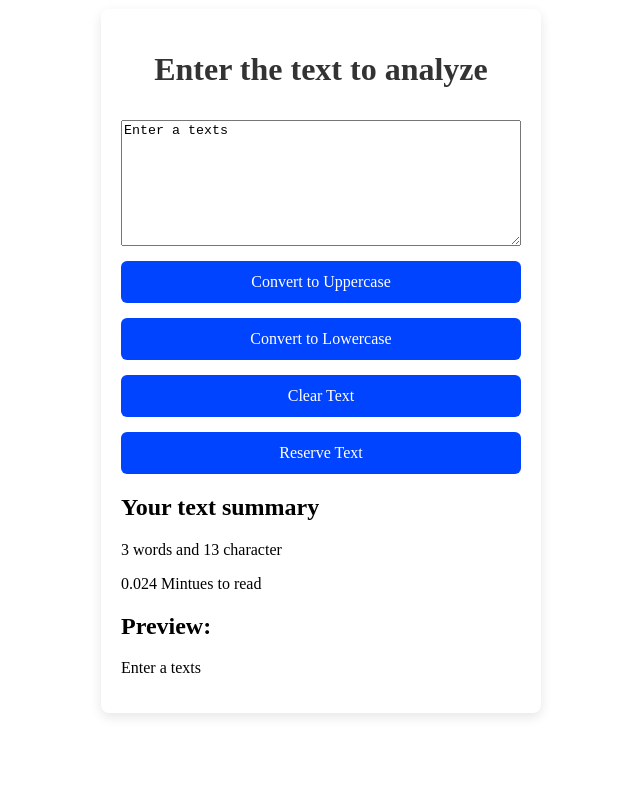
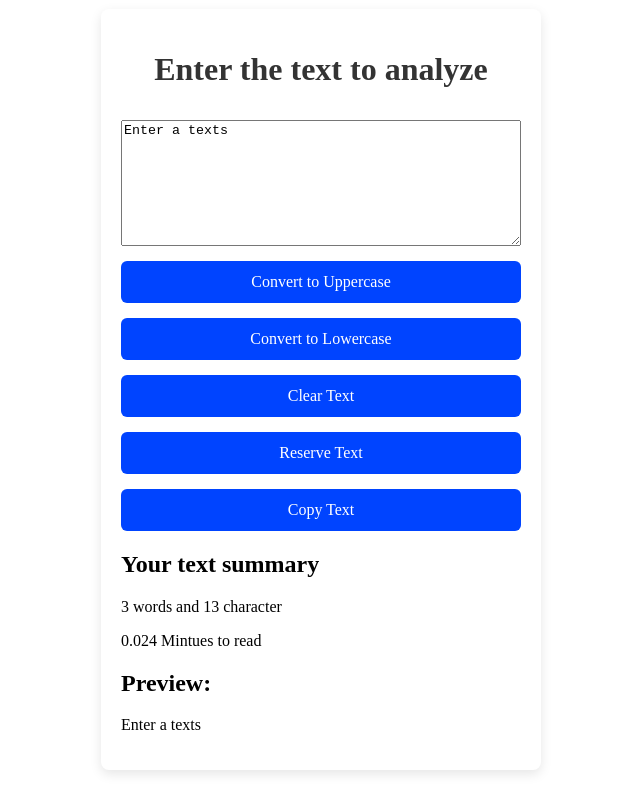
Before and after one commit to Anukul-rai/Text-utils, a React (Vite) app: page / in a window 1280 px wide. Shown: the part 433-1233 px from the top of the page, without its empty margins (319-959 px from the left). Before the commit the page ends 1176 px from the top, so only its background shows below. Built offline with nearby package versions, Linux system fonts and the light colour scheme.

Commit message:
some updates

```diff
--- a/src/components/About.jsx
+++ b/src/components/About.jsx
@@ -6,13 +6,12 @@ import { Button } from '../styled/Button'
 function About() {
 
     const [showTopic, setShowTopic] = useState(false)
-    const [myStyle,setMyStyle] = useState({backgroundColor:'#f0f0f0',color:"black"
-    })
+    const [myStyle,setMyStyle] = useState({backgroundColor:'#f0f0f0',color:"black"})
     const [btnText,setBtnText]=useState("Enable Dark mode")
 
     //Dark mode setup
     const toggleDark=()=>{
-        if(myStyle.color =="black"){
+        if(myStyle.color === "black"){
             setMyStyle({backgroundColor:'black',color:"white",border:"1px solid white"})
             setBtnText("Enable Light mode")
             }else{
--- a/src/components/Textform.jsx
+++ b/src/components/Textform.jsx
@@ -19,7 +19,10 @@ function Textform({heading}) {
     const handleReserveClick=()=>{
         setText(text.split("").reverse().join(""))
     }
+    const handleCopyClick =()=>{
+        navigator.clipboard.writeText(text)
 
+    }
 return (
 <FormContainer>
     <div className="cont">
@@ -31,6 +34,7 @@ return (
             <Button onClick={handleLowClick}>Convert to Lowercase</Button>
             <Button onClick={handleClearClick}>Clear Text</Button>
             <Button onClick={handleReserveClick}>Reserve Text</Button>
+            <Button onClick={handleCopyClick}>Copy Text</Button>
         </div>
         </div>
     </div>
```
